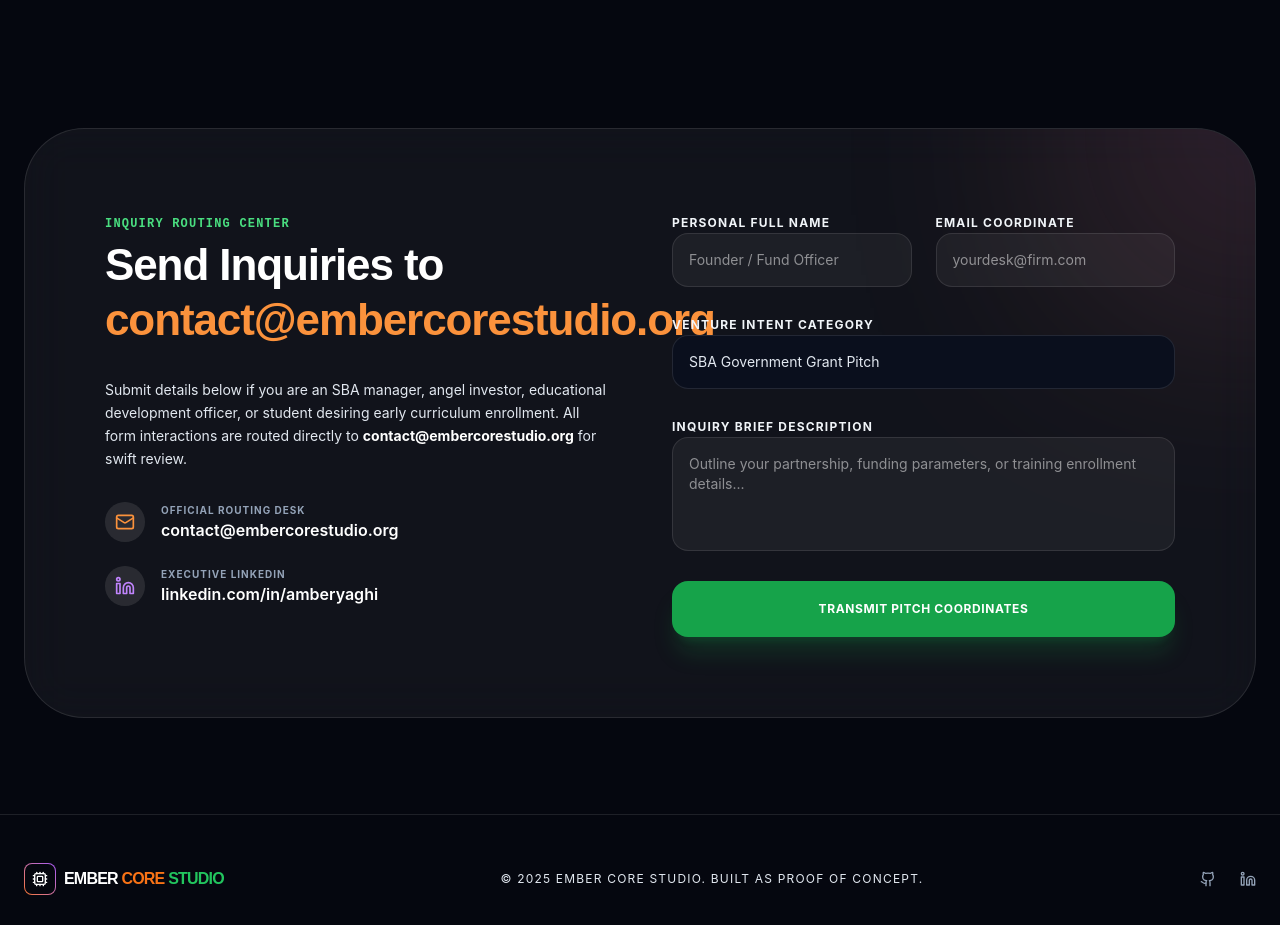
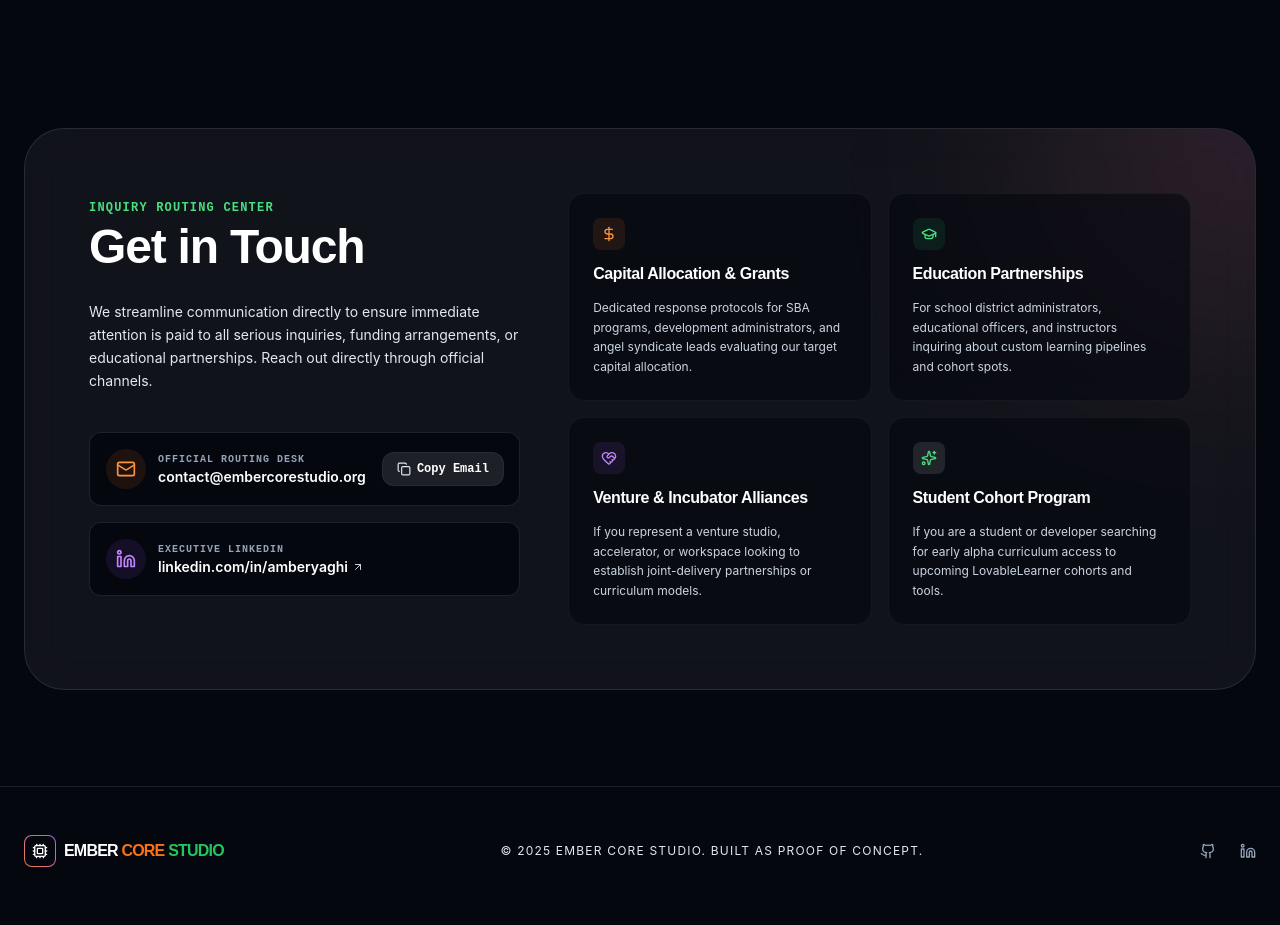
Before and after one commit to ayaghi88/EmberCoreStudio, a React (Vite) app: page / in a window 1280 px wide. Shown: the part 7340-8265 px from the top of the page. Built offline with nearby package versions, Linux system fonts and the light colour scheme.

Commit message:
refactor: remove local inquiry form state
Remove unused form handling logic and local storage management from App.tsx to clean up codebase and dependencies.

```diff
--- a/src/App.tsx
+++ b/src/App.tsx
@@ -29,8 +29,8 @@
   FileCheck,
   Lightbulb,
   Compass,
-  Database,
-  Trash2
+  Copy,
+  Check
 } from 'lucide-react';
 import { APPS_DATA, AppProject } from './data';
 
@@ -43,75 +43,16 @@
   const [selectedCategory, setSelectedCategory] = useState<FilterCategory>('All');
   const [selectedApp, setSelectedApp] = useState<AppProject | null>(null);
 
-  // Form submission handling for Netlify Form Builder & Local Sandbox Inbox
-  const [status, setStatus] = useState<'idle' | 'loading' | 'success' | 'error'>('idle');
-  const [inquiries, setInquiries] = useState<{ id: string; fullName: string; email: string; service: string; message: string; date: string }[]>(() => {
+  // Email-to-clipboard copy feature
+  const [copied, setCopied] = useState(false);
+  const handleCopyEmail = () => {
     try {
-      const saved = localStorage.getItem('ember_core_inquiries');
-      return saved ? JSON.parse(saved) : [];
-    } catch {
-      return [];
+      navigator.clipboard.writeText('contact@embercorestudio.org');
+      setCopied(true);
+      setTimeout(() => setCopied(false), 2000);
+    } catch (err) {
+      console.warn('Clipboard write fallback:', err);
     }
-  });
-
-  const handleSubmit = async (e: React.FormEvent<HTMLFormElement>) => {
-    e.preventDefault();
-    setStatus('loading');
-    const formElement = e.currentTarget;
-    const formData = new FormData(formElement);
-
-    const fullName = formData.get('fullName') as string;
-    const email = formData.get('email') as string;
-    const service = formData.get('service') as string;
-    const message = formData.get('message') as string;
-
-    const newInquiry = {
-      id: Math.random().toString(36).substring(2, 11),
-      fullName: fullName || 'Anonymous Sender',
-      email: email || 'contact@embercorestudio.org',
-      service: service || 'General Alliance',
-      message: message || '',
-      date: new Date().toLocaleDateString('en-US', {
-        month: 'short',
-        day: '2-digit',
-        year: 'numeric',
-        hour: '2-digit',
-        minute: '2-digit'
-      })
-    };
-
-    // Save to local cache database for instant preview feedback
-    const updated = [newInquiry, ...inquiries];
-    setInquiries(updated);
-    try {
-      localStorage.setItem('ember_core_inquiries', JSON.stringify(updated));
-    } catch (ex) {
-      console.error(ex);
-    }
-
-    try {
-      // Fire Netlify POST fetch with explicit parameters. Ignores errors gracefully when offline,
-      // but correctly connects if hosted inside Netlify CDN zones.
-      const bodyParams = new URLSearchParams();
-      bodyParams.append('form-name', 'contact');
-      bodyParams.append('fullName', fullName || '');
-      bodyParams.append('email', email || '');
-      bodyParams.append('service', service || '');
-      bodyParams.append('message', message || '');
-
-      await fetch('/', {
-        method: 'POST',
-        headers: { "Content-Type": "application/x-www-form-urlencoded" },
-        body: bodyParams.toString(),
-      });
-    } catch (error) {
-      console.log('Netlify routing absent in preview sandbox. Saved to local sandbox ledger instead.', error);
-    }
-
-    setTimeout(() => {
-      setStatus('success');
-      formElement.reset();
-    }, 1000);
   };
 
   // Filter & Search Logic
@@ -885,172 +826,112 @@
         </div>
       </section>
 
-      {/* INQUIRY CONTACT FORM: Target Email to contact@embercorestudio.org */}
+      {/* INQUIRY CONTACT INFO & TRACKS */}
       <section id="connect" className="py-24 max-w-7xl mx-auto px-6">
-        <div className="glass-panel p-8 md:p-20 rounded-[60px] overflow-hidden relative">
-          <div className="absolute top-0 right-0 w-96 h-96 bg-gradient-to-tr from-ember-500 to-royal-500 blur-[120px] opacity-15 -translate-y-1/2 translate-x-1/2" />
+        <div className="glass-panel p-8 md:p-16 rounded-[40px] overflow-hidden relative">
+          <div className="absolute top-0 right-0 w-96 h-96 bg-gradient-to-tr from-ember-500 to-royal-500 blur-[120px] opacity-15 -translate-y-1/2 translate-x-1/2 font-sans" />
 
-          <div className="grid grid-cols-1 lg:grid-cols-2 gap-16 relative z-10">
-            <div>
+          <div className="grid grid-cols-1 lg:grid-cols-12 gap-12 relative z-10">
+            <div className="lg:col-span-5 space-y-6">
               <span className="text-xs font-bold uppercase tracking-widest text-prosperity-400 font-mono">Inquiry Routing Center</span>
-              <h2 className="text-lg sm:text-2xl md:text-3xl lg:text-4xl xl:text-[2.75rem] font-display font-extrabold text-white mt-1 mb-8 leading-tight">
-                Send Inquiries to <span className="text-ember-400 inline-block whitespace-nowrap">contact@embercorestudio.org</span>
+              <h2 className="text-3xl md:text-5xl font-display font-extrabold text-white leading-tight">
+                Get in Touch
               </h2>
-
-              <p className="text-clarity-300 leading-relaxed text-sm mb-8">
-                Submit details below if you are an SBA manager, angel investor, educational development officer, or student desiring early curriculum enrollment.
-                All form interactions are routed directly to <strong className="text-white">contact@embercorestudio.org</strong> for swift review.
+              <p className="text-clarity-300 leading-relaxed text-sm">
+                We streamline communication directly to ensure immediate attention is paid to all serious inquiries, funding arrangements, or educational partnerships. Reach out directly through official channels.
               </p>
 
-              <div className="space-y-6">
-                <div className="flex items-center gap-4 text-clarity-300">
-                  <div className="w-10 h-10 rounded-full bg-clarity-50/10 flex items-center justify-center">
-                    <Mail className="w-5 h-5 text-ember-400" />
+              <div className="space-y-4 pt-4">
+                <div className="p-4 rounded-xl bg-base-950 border border-clarity-50/10 flex flex-col sm:flex-row sm:items-center justify-between gap-4">
+                  <div className="flex items-center gap-3">
+                    <div className="w-10 h-10 rounded-full bg-ember-500/10 flex items-center justify-center shrink-0">
+                      <Mail className="w-5 h-5 text-ember-400" />
+                    </div>
+                    <div>
+                      <p className="text-[10px] font-bold uppercase tracking-widest text-clarity-500 font-mono">Official Routing Desk</p>
+                      <p className="text-sm font-semibold text-white selection:bg-ember-500/20">contact@embercorestudio.org</p>
+                    </div>
                   </div>
-                  <div>
-                    <p className="text-[10px] font-bold uppercase tracking-widest text-clarity-500">Official Routing Desk</p>
-                    <p className="font-semibold text-white">contact@embercorestudio.org</p>
-                  </div>
+                  <button
+                    onClick={handleCopyEmail}
+                    className="flex items-center gap-1.5 px-3.5 py-2 rounded-xl bg-clarity-50/10 hover:bg-clarity-50/20 font-mono text-white text-xs font-semibold transition-all self-start sm:self-center shrink-0 border border-clarity-50/5 active:scale-95"
+                    title="Copy email to clipboard"
+                  >
+                    {copied ? (
+                      <>
+                        <Check className="w-3.5 h-3.5 text-prosperity-400" />
+                        <span className="text-prosperity-400">Copied!</span>
+                      </>
+                    ) : (
+                      <>
+                        <Copy className="w-3.5 h-3.5 text-clarity-300" />
+                        <span>Copy Email</span>
+                      </>
+                    )}
+                  </button>
                 </div>
-                <div className="flex items-center gap-4 text-clarity-300">
-                  <div className="w-10 h-10 rounded-full bg-clarity-50/10 flex items-center justify-center">
+
+                <div className="p-4 rounded-xl bg-base-950 border border-clarity-50/10 flex items-center gap-3">
+                  <div className="w-10 h-10 rounded-full bg-royal-500/10 flex items-center justify-center shrink-0">
                     <Linkedin className="w-5 h-5 text-royal-400" />
                   </div>
                   <div>
-                    <p className="text-[10px] font-bold uppercase tracking-widest text-clarity-500">Executive LinkedIn</p>
-                    <p className="font-semibold text-white">linkedin.com/in/amberyaghi</p>
+                    <p className="text-[10px] font-bold uppercase tracking-widest text-clarity-500 font-mono">Executive LinkedIn</p>
+                    <a
+                      href="https://linkedin.com/in/amberyaghi"
+                      target="_blank"
+                      rel="noreferrer"
+                      className="text-sm font-semibold text-white hover:text-royal-400 transition-colors flex items-center gap-1"
+                    >
+                      <span>linkedin.com/in/amberyaghi</span>
+                      <ArrowUpRight className="w-3 h-3 text-clarity-400" />
+                    </a>
                   </div>
                 </div>
               </div>
             </div>
 
-            {/* Netlify Managed Dynamic Contact Form */}
-            <div>
-              {status === 'success' ? (
-                <div className="p-8 rounded-2xl bg-prosperity-500/10 border border-prosperity-500/20 text-center space-y-4">
-                  <div className="w-16 h-16 rounded-full bg-prosperity-500 text-white flex items-center justify-center mx-auto">
-                    <FileCheck className="w-8 h-8" />
-                  </div>
-                  <h3 className="font-display font-bold text-2xl text-white">Pitch Inquiry Transmitted</h3>
-                  <p className="text-xs text-clarity-300">Thank you for your valuable response. Your email coordinates have been logged of record to contact@embercorestudio.org.</p>
-                  <button
-                    onClick={() => setStatus('idle')}
-                    className="px-6 py-2.5 bg-prosperity-600 text-white text-xs font-bold rounded-xl hover:bg-prosperity-500 transition-colors"
-                  >
-                    Transmit Additional Pitch
-                  </button>
+            <div className="lg:col-span-7 grid grid-cols-1 md:grid-cols-2 gap-4">
+              <div className="p-6 rounded-2xl bg-base-950/60 border border-clarity-50/5 hover:border-clarity-50/12 hover:bg-base-950/80 transition-all space-y-3">
+                <div className="w-8 h-8 rounded-lg bg-ember-500/10 flex items-center justify-center">
+                  <DollarSign className="w-4 h-4 text-ember-400" />
                 </div>
-              ) : (
-                <form
-                  name="contact"
-                  method="POST"
-                  data-netlify="true"
-                  onSubmit={handleSubmit}
-                  className="space-y-6"
-                >
-                  <input type="hidden" name="form-name" value="contact" />
+                <h3 className="font-display font-bold text-white text-base">Capital Allocation & Grants</h3>
+                <p className="text-xs text-clarity-400 leading-relaxed">
+                  Dedicated response protocols for SBA programs, development administrators, and angel syndicate leads evaluating our target capital allocation.
+                </p>
+              </div>
 
-                  <div className="grid grid-cols-1 md:grid-cols-2 gap-6">
-                    <div className="space-y-2">
-                      <label className="text-xs font-bold uppercase tracking-widest text-clarity-200">Personal Full Name</label>
-                      <input
-                        type="text"
-                        name="fullName"
-                        required
-                        placeholder="Founder / Fund Officer"
-                        className="w-full bg-clarity-50/5 border border-clarity-50/10 rounded-2xl p-4 focus:ring-2 focus:ring-ember-500 transition-all outline-none text-white text-sm"
-                      />
-                    </div>
-                    <div className="space-y-2">
-                      <label className="text-xs font-bold uppercase tracking-widest text-clarity-200">Email Coordinate</label>
-                      <input
-                        type="email"
-                        name="email"
-                        required
-                        placeholder="yourdesk@firm.com"
-                        className="w-full bg-clarity-50/5 border border-clarity-50/10 rounded-2xl p-4 focus:ring-2 focus:ring-ember-500 transition-all outline-none text-white text-sm"
-                      />
-                    </div>
-                  </div>
+              <div className="p-6 rounded-2xl bg-base-950/60 border border-clarity-50/5 hover:border-clarity-50/12 hover:bg-base-950/80 transition-all space-y-3">
+                <div className="w-8 h-8 rounded-lg bg-prosperity-500/10 flex items-center justify-center">
+                  <GraduationCap className="w-4 h-4 text-prosperity-400" />
+                </div>
+                <h3 className="font-display font-bold text-white text-base">Education Partnerships</h3>
+                <p className="text-xs text-clarity-400 leading-relaxed">
+                  For school district administrators, educational officers, and instructors inquiring about custom learning pipelines and cohort spots.
+                </p>
+              </div>
 
-                  <div className="space-y-2">
-                    <label className="text-xs font-bold uppercase tracking-widest text-clarity-200">Venture Intent Category</label>
-                    <select
-                      name="service"
-                      required
-                      className="w-full bg-base-900 border border-clarity-50/10 rounded-2xl p-4 focus:ring-2 focus:ring-ember-500 transition-all outline-none appearance-none cursor-pointer text-clarity-300 text-sm"
-                    >
-                      <option value="SBA Funding">SBA Government Grant Pitch</option>
-                      <option value="Angel Investment">Angel Capital Placement</option>
-                      <option value="Curriculum Cohort">Weekly Curriculum Cohort</option>
-                      <option value="General Alliance">Incubator Partnership Proposal</option>
-                    </select>
-                  </div>
+              <div className="p-6 rounded-2xl bg-base-950/60 border border-clarity-50/5 hover:border-clarity-50/12 hover:bg-base-950/80 transition-all space-y-3">
+                <div className="w-8 h-8 rounded-lg bg-royal-500/10 flex items-center justify-center">
+                  <HeartHandshake className="w-4 h-4 text-royal-400" />
+                </div>
+                <h3 className="font-display font-bold text-white text-base">Venture & Incubator Alliances</h3>
+                <p className="text-xs text-clarity-400 leading-relaxed">
+                  If you represent a venture studio, accelerator, or workspace looking to establish joint-delivery partnerships or curriculum models.
+                </p>
+              </div>
 
-                  <div className="space-y-2">
-                    <label className="text-xs font-bold uppercase tracking-widest text-clarity-200">Inquiry Brief Description</label>
-                    <textarea
-                      rows={4}
-                      name="message"
-                      required
-                      placeholder="Outline your partnership, funding parameters, or training enrollment details..."
-                      className="w-full bg-clarity-50/5 border border-clarity-50/10 rounded-2xl p-4 focus:ring-2 focus:ring-ember-500 transition-all outline-none resize-none text-white text-sm"
-                    />
-                  </div>
-
-                  <button
-                    type="submit"
-                    disabled={status === 'loading'}
-                    className="w-full py-5 bg-prosperity-600 hover:bg-prosperity-500 disabled:opacity-50 text-white font-bold rounded-2xl transition-all shadow-xl shadow-prosperity-600/20 active:scale-95 uppercase tracking-wider text-xs"
-                  >
-                    {status === 'loading' ? 'Transmitting Inquiries...' : 'Transmit Pitch Coordinates'}
-                  </button>
-                  {status === 'error' && <p className="text-red-500 text-xs text-center font-mono">Something went wrong. Please double-check connection settings.</p>}
-                </form>
-              )}
+              <div className="p-6 rounded-2xl bg-base-950/60 border border-clarity-50/5 hover:border-clarity-50/12 hover:bg-base-950/80 transition-all space-y-3">
+                <div className="w-8 h-8 rounded-lg bg-clarity-50/10 flex items-center justify-center">
+                  <Sparkles className="w-4 h-4 text-prosperity-400" />
+                </div>
+                <h3 className="font-display font-bold text-white text-base">Student Cohort Program</h3>
+                <p className="text-xs text-clarity-400 leading-relaxed">
+                  If you are a student or developer searching for early alpha curriculum access to upcoming LovableLearner cohorts and tools.
+                </p>
+              </div>
             </div>
-
-            {/* Collapsible Sandbox Inquiry CRM Ledger */}
-            {inquiries.length > 0 && (
-              <div className="lg:col-span-2 mt-8 pt-8 border-t border-clarity-50/10 animate-fade-in">
-                <div className="flex flex-col sm:flex-row sm:items-center justify-between gap-4 mb-6">
-                  <div className="flex items-center gap-3">
-                    <div className="p-2.5 rounded-xl bg-royal-500/10 text-royal-400 border border-royal-500/20">
-                      <Database className="w-5 h-5 animate-pulse" />
-                    </div>
-                    <div>
-                      <h4 className="font-display font-bold text-white text-sm">Sandbox Pitch CRM & Routing Console</h4>
-                      <p className="text-[10px] text-clarity-400 font-mono">Simulating real-time server database storage in local sandboxes.</p>
-                    </div>
-                  </div>
-                  <button
-                    onClick={() => {
-                      setInquiries([]);
-                      localStorage.removeItem('ember_core_inquiries');
-                    }}
-                    className="self-start sm:self-center flex items-center gap-1.5 px-3 py-1.5 rounded-lg bg-red-500/10 hover:bg-red-500/20 text-red-400 text-xs font-semibold tracking-wider uppercase transition-colors"
-                  >
-                    <Trash2 className="w-3.5 h-3.5" /> Clear Logs ({inquiries.length})
-                  </button>
-                </div>
-
-                <div className="grid grid-cols-1 md:grid-cols-2 gap-4 max-h-72 overflow-y-auto pr-2 custom-scrollbar">
-                  {inquiries.map((inq) => (
-                    <div key={inq.id} className="p-5 rounded-2xl border border-clarity-50/10 bg-base-900/60 hover:border-clarity-50/20 hover:bg-base-900/80 transition-all flex flex-col justify-between gap-4">
-                      <div>
-                        <div className="flex justify-between items-start gap-2">
-                          <span className="font-display font-semibold text-white tracking-tight break-all">{inq.fullName}</span>
-                          <span className="shrink-0 text-[9px] font-mono font-bold text-prosperity-400 bg-prosperity-500/10 px-2 py-0.5 rounded-full border border-prosperity-500/20">{inq.service}</span>
-                        </div>
-                        <span className="text-[11px] text-royal-400 font-mono block pb-3 border-b border-clarity-50/10 mt-1 break-all">{inq.email}</span>
-                        <p className="text-xs text-clarity-300 italic mt-3 leading-relaxed whitespace-pre-wrap">"{inq.message}"</p>
-                      </div>
-                      <span className="text-[10px] text-clarity-500 font-mono text-right font-light block">{inq.date}</span>
-                    </div>
-                  ))}
-                </div>
-              </div>
-            )}
 
           </div>
         </div>
```
